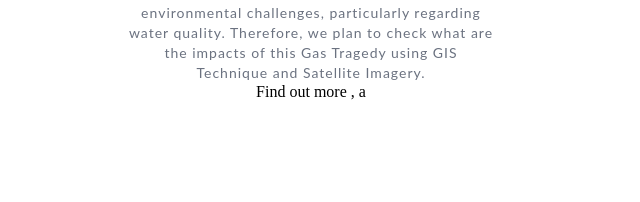
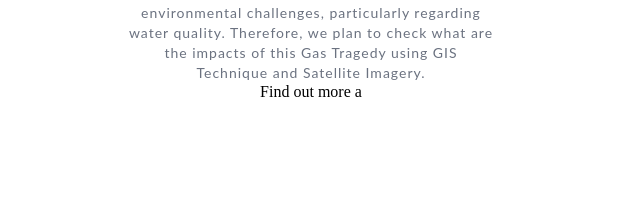
Before and after one commit to ayushpatel1248/omdenaLocalChapterVitbhopal, a plain HTML site: page index.html in a window 1280 px wide. Shown: the part 1362-1564 px from the top of the page, 0-640 px from the left. Drawn offline with nearby package versions, Linux system fonts and the light colour scheme.

Commit message:
Update index.html

```diff
--- a/index.html
+++ b/index.html
@@ -89,7 +89,7 @@
                 </p>
 
                 <a href="project1.html">
-                    Find out more , a
+                    Find out more a
 
                     </a>
                 </a>
```
